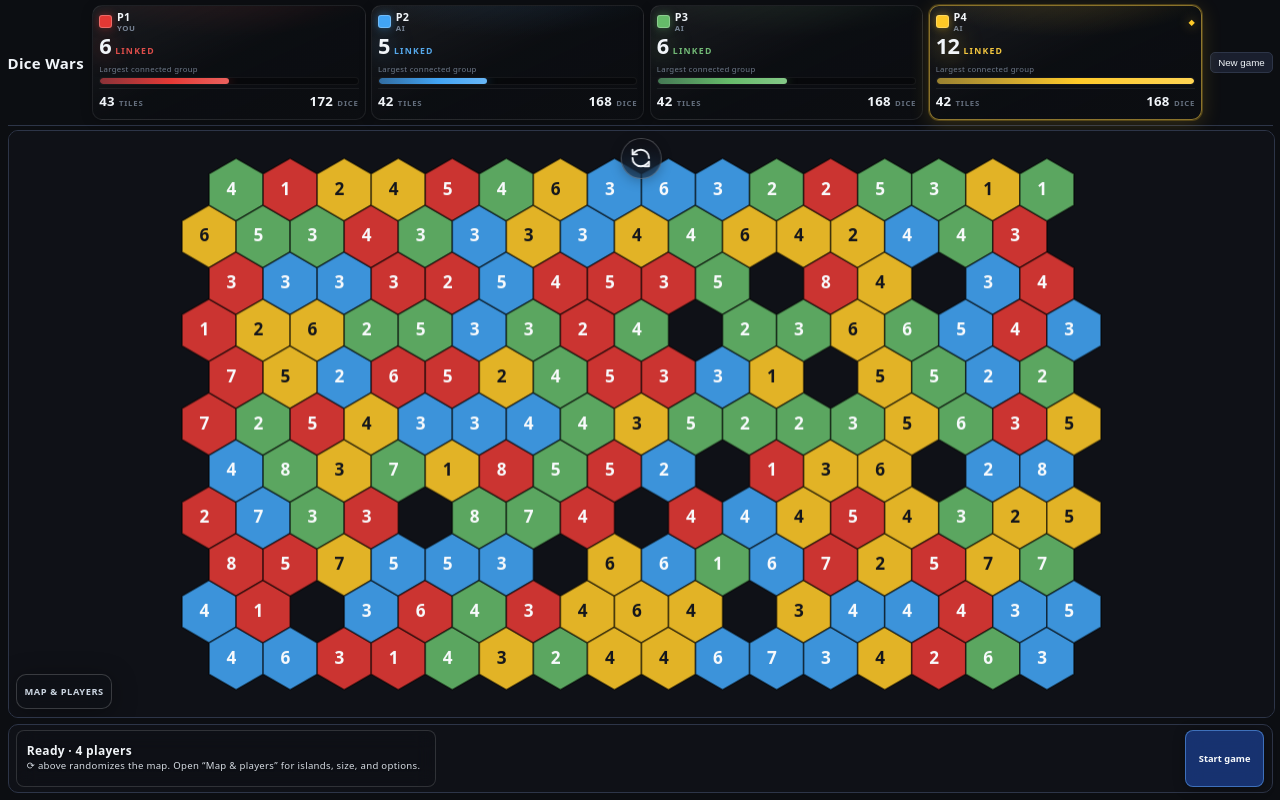
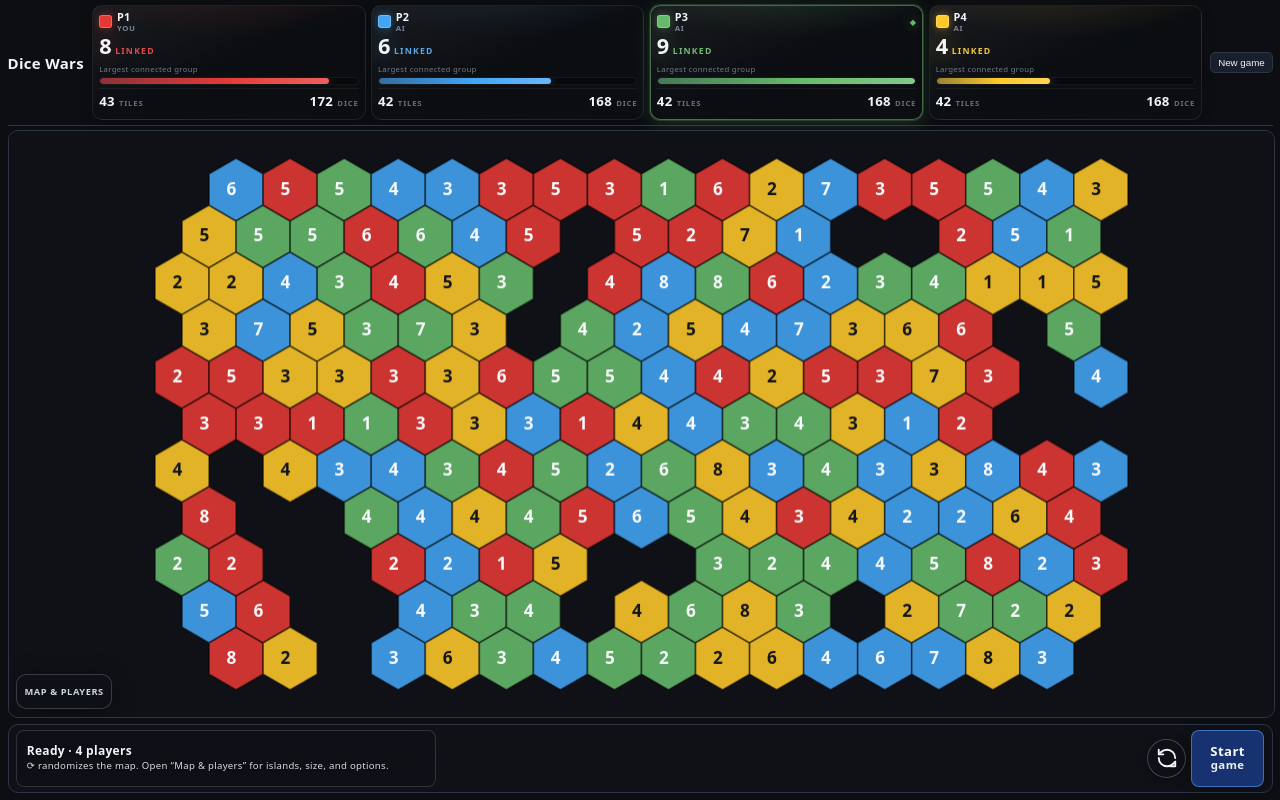
Before and after one commit to zeiglerellis-create/dicewars, a React (Vite) app: page / in a window 1280 px wide. Built offline with nearby package versions, Linux system fonts and the light colour scheme.

Commit message:
Lakes: 10–15% blob carving; pregame refresh beside stacked Start
- Lake budget random between ~10.2% and 15% land; frontier-biased shapes
- Move ⟳ next to Start in status strip; two-line Start / game label
- Remove board-top refresh overlay

Made-with: Cursor

```diff
--- a/src/App.css
+++ b/src/App.css
@@ -528,15 +528,6 @@
   pointer-events: auto;
 }
 
-.dw-board-refresh-top {
-  position: absolute;
-  z-index: 7;
-  top: 0.45rem;
-  left: 50%;
-  transform: translateX(-50%);
-  pointer-events: auto;
-}
-
 .dw-board-float--setup-drawer {
   top: auto;
   bottom: 0.5rem;
@@ -794,29 +785,58 @@
   background: rgba(15, 17, 23, 0.65);
 }
 
+.dw-board-pregame-cluster {
+  display: inline-flex;
+  flex-direction: row;
+  align-items: stretch;
+  gap: 0.32rem;
+  flex-shrink: 0;
+}
+
+.dw-board-pregame-refresh.dw-float-refresh {
+  flex-shrink: 0;
+  align-self: center;
+  width: 2.65rem;
+  height: 2.65rem;
+}
+
 .dw-board-pregame-start-btn {
   display: inline-flex;
+  flex-direction: column;
   align-items: center;
   justify-content: center;
   align-self: stretch;
   min-height: 0;
-  min-width: 5.25rem;
-  padding: 0 0.55rem;
+  min-width: 4.85rem;
+  padding: 0.18rem 0.5rem 0.22rem;
   border-radius: 8px;
   border: 1px solid rgba(96, 165, 250, 0.55);
   background: rgba(37, 99, 235, 0.42);
   color: #f8fafc;
-  font-size: 0.62rem;
-  font-weight: 700;
   font-family: var(--sans);
   cursor: pointer;
   box-shadow: 0 2px 12px rgba(0, 0, 0, 0.35);
   backdrop-filter: blur(10px);
   -webkit-backdrop-filter: blur(10px);
+  line-height: 1;
   transition:
     background 0.15s ease,
     border-color 0.15s ease,
     transform 0.12s ease;
+}
+
+.dw-board-pregame-start-word {
+  font-size: 0.88rem;
+  font-weight: 800;
+  letter-spacing: 0.03em;
+}
+
+.dw-board-pregame-start-word--sub {
+  font-size: 0.76rem;
+  font-weight: 700;
+  margin-top: 0.06rem;
+  letter-spacing: 0.04em;
+  opacity: 0.95;
 }
 
 .dw-board-pregame-start-btn:hover {
--- a/src/App.tsx
+++ b/src/App.tsx
@@ -311,7 +311,6 @@ export default function App() {
           />
           <BoardChrome
             game={game}
-            onRandomizeBoard={onRandomizeBoard}
             onSetPlayerCount={onSetPlayerCount}
             onSetBoardHexPreset={onSetBoardHexPreset}
             onSetIslandCount={onSetIslandCount}
@@ -324,6 +323,7 @@ export default function App() {
           onSkipAiTurns={onSkipAiTurns}
           onSetReinforcementBatchSize={onSetReinforcementBatchSize}
           onPregameStart={onStartGame}
+          onPregameRandomize={onRandomizeBoard}
         />
       </div>
 
--- a/src/engine/boardGen.ts
+++ b/src/engine/boardGen.ts
@@ -220,7 +220,24 @@ function growRectangularHexCoords(
   return out.size === target ? out : null
 }
 
-/** Remove hexes (lake voids) while keeping one connected landmass. */
+function keysRemovablePreservingConnectivity(m: Map<string, HexCoord>): string[] {
+  return [...m.keys()].filter((k) => {
+    const next = new Map(m)
+    next.delete(k)
+    return isConnectedHexCoordMap(next)
+  })
+}
+
+function isStrictInteriorHex(k: string, m: Map<string, HexCoord>): boolean {
+  const c = m.get(k)!
+  return axialNeighbors(c).every((n) => m.has(coordKey(n.q, n.r)))
+}
+
+/**
+ * Remove hexes (lake voids) while keeping one connected landmass.
+ * Prefers expanding from existing void (irregular blobs, tendrils) with occasional interior seeds
+ * so lakes are multi-hex “puddles” rather than scattered single tiles.
+ */
 function carveInteriorLakes(
   rng: Rng,
   coordMap: Map<string, HexCoord>,
@@ -228,24 +245,34 @@ function carveInteriorLakes(
 ): Map<string, HexCoord> | null {
   if (removeCount <= 0) return coordMap
   const m = new Map(coordMap)
+  const removedVoid = new Set<string>()
   let removed = 0
   let guard = 0
-  const maxGuard = removeCount * 120 + 400
+  const maxGuard = removeCount * 200 + 800
   while (removed < removeCount && guard < maxGuard) {
     guard++
-    const candidates = [...m.keys()].filter((k) => {
-      const next = new Map(m)
-      next.delete(k)
-      return isConnectedHexCoordMap(next)
+    const removable = keysRemovablePreservingConnectivity(m)
+    if (removable.length === 0) return null
+
+    const frontier = removable.filter((k) => {
+      const c = m.get(k)!
+      return axialNeighbors(c).some((n) => removedVoid.has(coordKey(n.q, n.r)))
     })
-    if (candidates.length === 0) return null
-    const interior = candidates.filter((k) => {
-      const c = m.get(k)!
-      return axialNeighbors(c).every((n) => m.has(coordKey(n.q, n.r)))
-    })
-    const pool = interior.length > 0 ? interior : candidates
+    const strictInterior = removable.filter((k) => isStrictInteriorHex(k, m))
+
+    const roll = nextFloat(rng)
+    let pool: string[]
+    if (frontier.length > 0 && roll < 0.76) {
+      pool = frontier
+    } else if (strictInterior.length > 0 && roll < 0.93) {
+      pool = strictInterior
+    } else {
+      pool = removable
+    }
+
     const pick = pool[nextInt(rng, 0, pool.length)]!
     m.delete(pick)
+    removedVoid.add(pick)
     removed++
   }
   return removed === removeCount ? m : null
@@ -676,9 +703,18 @@ export interface GenerateBoardOptions {
 }
 
 const LAKE_MIN_TARGET = 36
-const LAKE_FR = 0.07
-const LAKE_MIN_REM = 3
-const LAKE_MAX_REM = 24
+/** Slightly above 10% land — typical lake budget lower bound. */
+const LAKE_FR_LO = 0.102
+/** Never carve more than 15% of final land hexes. */
+const LAKE_FR_HI = 0.15
+
+function lakeRemovalBudget(rng: Rng, targetLand: number): number {
+  const hi = Math.floor(targetLand * LAKE_FR_HI)
+  const lo = Math.max(4, Math.ceil(targetLand * LAKE_FR_LO))
+  if (hi < 1) return 0
+  if (lo > hi) return hi
+  return nextInt(rng, lo, hi + 1)
+}
 
 export function generateBoard(rng: Rng, size: number, opts?: GenerateBoardOptions): GeneratedBoard {
   const growthBias = opts?.growthBias ?? 'landscape'
@@ -703,7 +739,7 @@ export function generateBoard(rng: Rng, size: number, opts?: GenerateBoardOption
       let lakeRemove = 0
       const useLakes = (opts?.lakes !== false) && target >= LAKE_MIN_TARGET
       if (useLakes) {
-        lakeRemove = Math.min(LAKE_MAX_REM, Math.max(LAKE_MIN_REM, Math.floor(target * LAKE_FR)))
+        lakeRemove = lakeRemovalBudget(rng, target)
       }
       const growTarget = target + lakeRemove
       const rectMap = growRectangularHexCoords(rng, growTarget, growthBias)
@@ -728,7 +764,7 @@ export function generateBoard(rng: Rng, size: number, opts?: GenerateBoardOption
       let lakeRemove = 0
       const useLakes = (opts?.lakes !== false) && target >= LAKE_MIN_TARGET
       if (useLakes) {
-        lakeRemove = Math.min(LAKE_MAX_REM, Math.max(LAKE_MIN_REM, Math.floor(target * LAKE_FR)))
+        lakeRemove = lakeRemovalBudget(rng, target)
         growTarget = target + lakeRemove
       }
       coordMap = growBlobCoords(rng, growTarget, growthBias)
--- a/src/ui/BoardChrome.tsx
+++ b/src/ui/BoardChrome.tsx
@@ -10,7 +10,6 @@ import {
 
 export interface BoardChromeProps {
   game: GameState
-  onRandomizeBoard: () => void
   onSetPlayerCount: (n: number) => void
   onSetBoardHexPreset: (n: BoardHexPreset) => void
   onSetIslandCount: (n: number) => void
@@ -24,6 +23,7 @@ export interface BoardStatusStripProps {
   onSetReinforcementBatchSize: (batch: ManualReinforceBatch) => void
   /** Shown in the turn-actions slot during PREGAME (same column as Skip / End turn). */
   onPregameStart?: () => void
+  onPregameRandomize?: () => void
 }
 
 function reinforcementPrompt(game: GameState): { title: string; detail: string } | null {
@@ -124,6 +124,7 @@ export function BoardStatusStrip({
   onSkipAiTurns,
   onSetReinforcementBatchSize,
   onPregameStart,
+  onPregameRandomize,
 }: BoardStatusStripProps) {
   const p = game.currentPlayer
   const manualReinforce = game.phase === 'BATTLE' && game.battle.subPhase === 'MANUAL_REINFORCE'
@@ -140,13 +141,13 @@ export function BoardStatusStrip({
     !manualReinforce
 
   const pregame = game.phase === 'PREGAME'
-  const showPregameStart = pregame && onPregameStart
+  const showPregameActions = pregame && onPregameStart && onPregameRandomize
 
   const prompt = pregame
     ? {
         title: `Ready · ${game.playerCount} players`,
         detail:
-          '⟳ above randomizes the map. Open “Map & players” for islands, size, and options.',
+          '⟳ randomizes the map. Open “Map & players” for islands, size, and options.',
       }
     : manualReinforcePrompt(game) ??
       reinforcementPrompt(game) ??
@@ -158,7 +159,7 @@ export function BoardStatusStrip({
     manualReinforce && mr && !game.players.isBot[p]
 
   const showPromptActions =
-    showPregameStart || (!pregame && (showSkipAi || canEndTurn || showBatch))
+    showPregameActions || (!pregame && (showSkipAi || canEndTurn || showBatch))
 
   if (!prompt) return null
 
@@ -171,15 +172,43 @@ export function BoardStatusStrip({
         </div>
         {showPromptActions && (
           <div className="dw-board-prompt-actions" role="toolbar" aria-label="Turn actions">
-            {showPregameStart && onPregameStart && (
+            {showPregameActions && onPregameRandomize && onPregameStart && (
+              <div className="dw-board-pregame-cluster" role="group" aria-label="Map and start">
+                <button
+                  type="button"
+                  className="dw-float-refresh dw-board-pregame-refresh"
+                  onClick={onPregameRandomize}
+                  aria-label="New random map"
+                  title="New random map"
+                >
+                  <svg
+                    width="22"
+                    height="22"
+                    viewBox="0 0 24 24"
+                    aria-hidden
+                    fill="none"
+                    stroke="currentColor"
+                    strokeWidth="2"
+                    strokeLinecap="round"
+                    strokeLinejoin="round"
+                  >
+                    <path d="M21 12a9 9 0 0 0-9-9 9.75 9.75 0 0 0-6.74 2.74L3 8" />
+                    <path d="M3 3v5h5" />
+                    <path d="M3 12a9 9 0 0 0 9 9 9.75 9.75 0 0 0 6.74-2.74L21 16" />
+                    <path d="M16 21h5v-5" />
+                  </svg>
+                </button>
                 <button
                   type="button"
                   className="dw-board-pregame-start-btn"
                   onClick={onPregameStart}
                   title="Start game"
+                  aria-label="Start game"
                 >
-                Start game
+                  <span className="dw-board-pregame-start-word">Start</span>
+                  <span className="dw-board-pregame-start-word dw-board-pregame-start-word--sub">game</span>
                 </button>
+              </div>
             )}
             {showBatch && mr && (
               <div className="dw-reinforce-batch" role="group" aria-label="Dice per tap">
@@ -233,7 +262,6 @@ export function BoardStatusStrip({
 
 export function BoardChrome({
   game,
-  onRandomizeBoard,
   onSetPlayerCount,
   onSetBoardHexPreset,
   onSetIslandCount,
@@ -245,33 +273,6 @@ export function BoardChrome({
     <>
       {pregame && (
         <>
-          <div className="dw-board-refresh-top">
-            <button
-              type="button"
-              className="dw-float-refresh"
-              onClick={onRandomizeBoard}
-              aria-label="New random map"
-              title="New random map"
-            >
-              <svg
-                width="22"
-                height="22"
-                viewBox="0 0 24 24"
-                aria-hidden
-                fill="none"
-                stroke="currentColor"
-                strokeWidth="2"
-                strokeLinecap="round"
-                strokeLinejoin="round"
-              >
-                <path d="M21 12a9 9 0 0 0-9-9 9.75 9.75 0 0 0-6.74 2.74L3 8" />
-                <path d="M3 3v5h5" />
-                <path d="M3 12a9 9 0 0 0 9 9 9.75 9.75 0 0 0 6.74-2.74L21 16" />
-                <path d="M16 21h5v-5" />
-              </svg>
-            </button>
-          </div>
-
           <div className="dw-board-float dw-board-float--setup-drawer">
             <details className="dw-setup-drawer">
               <summary className="dw-setup-drawer-summary">Map & players</summary>
```
Lines whose indentation alone changed are shown as unchanged.
